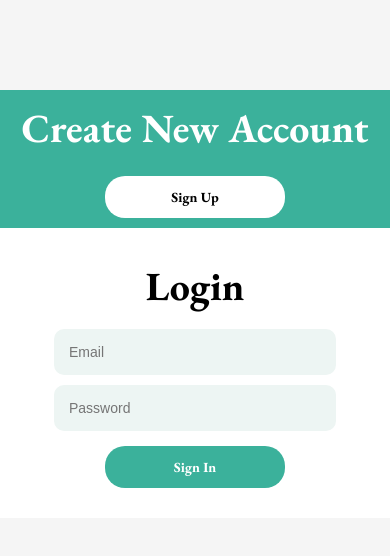
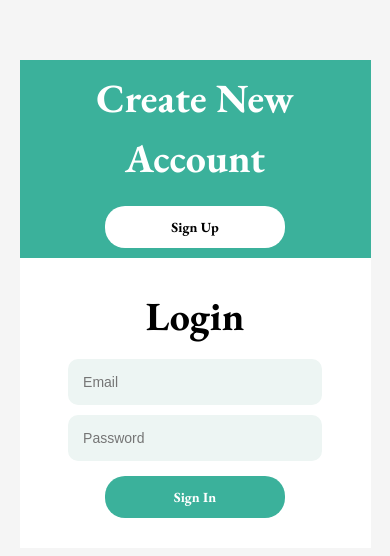
Before and after one commit to Nagendradtuofficial/JwtAuthWrapper-client, a React (Vite) app: page /login in a window 390 px wide. Shown: the part 118-674 px from the top of the page. Built offline with nearby package versions, Linux system fonts and the light colour scheme.

Commit message:
Responsive for mweb small changes

```diff
--- a/src/components/styles.module.css
+++ b/src/components/styles.module.css
@@ -58,6 +58,7 @@
 	font-weight: bold;
 	font-size: 14px;
 	cursor: pointer;
+	color: black;
 }
 
 .green_btn {
@@ -132,6 +133,7 @@
 	background-color: white;
 	border-top-right-radius: 10px;
 	border-bottom-right-radius: 10px;
+	color: black;
 }
 
 .signup_form_container .right .form_container h1 {
@@ -144,7 +146,7 @@
 	.login_form_container,
 	.signup_form_container {
 		flex-direction: column;
-		width: 100%;
+		width: 90%;
 		height: auto;
 		box-shadow: none;
 	}
```
